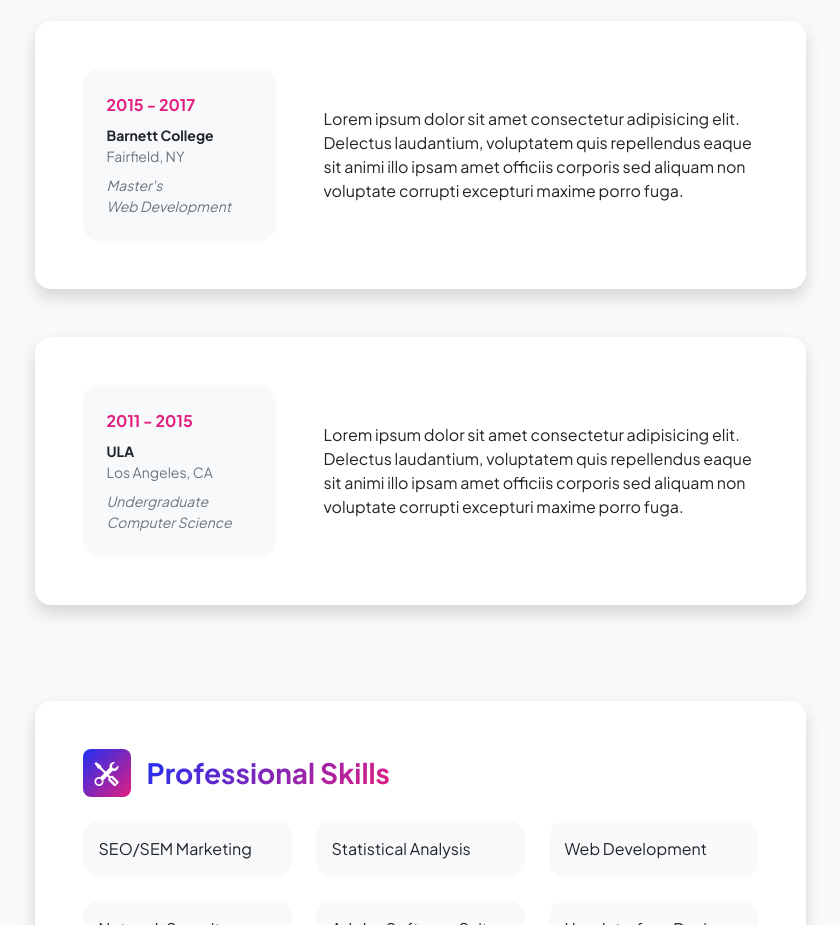
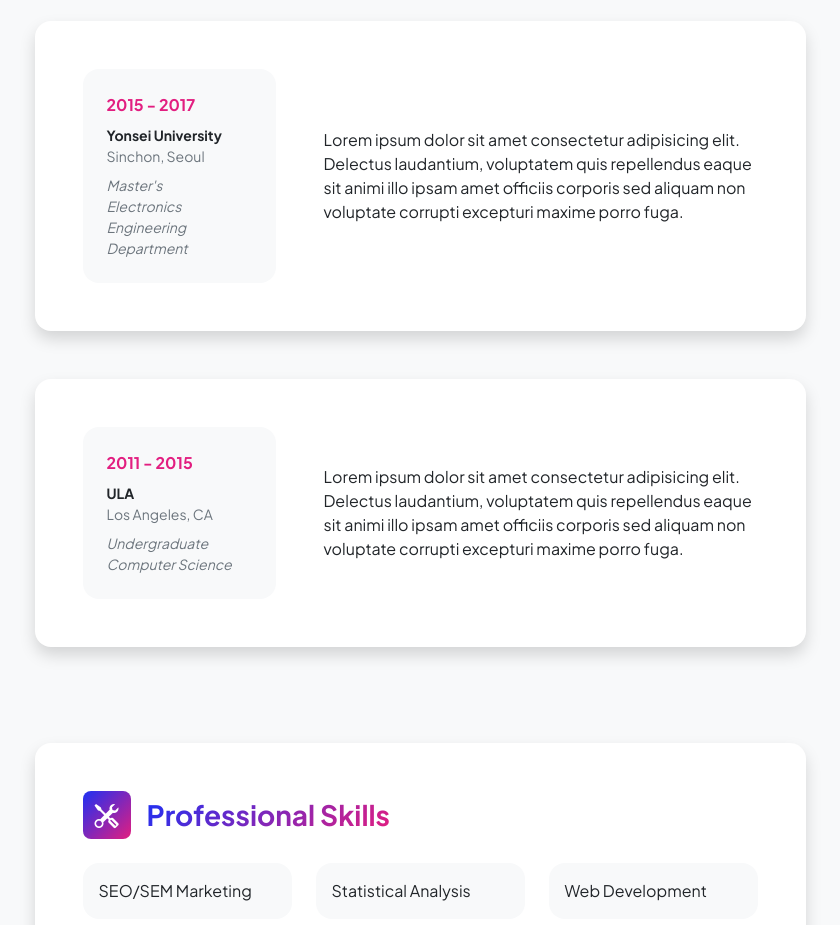
Before and after one commit to hyojoontop/hyojoontop.github.io, a plain HTML site: page resume.html in a window 1280 px wide. Shown: the part 944-1869 px from the top of the page, without its empty margins (220-1060 px from the left). Drawn offline with nearby package versions, Linux system fonts and the light colour scheme.

Commit message:
update education

```diff
--- a/resume.html
+++ b/resume.html
@@ -96,12 +96,12 @@
                                             <div class="bg-light p-4 rounded-4">
                                                 <div class="text-secondary fw-bolder mb-2">2015 - 2017</div>
                                                 <div class="mb-2">
-                                                    <div class="small fw-bolder">Barnett College</div>
-                                                    <div class="small text-muted">Fairfield, NY</div>
+                                                    <div class="small fw-bolder">Yonsei University</div>
+                                                    <div class="small text-muted">Sinchon, Seoul</div>
                                                 </div>
                                                 <div class="fst-italic">
                                                     <div class="small text-muted">Master's</div>
-                                                    <div class="small text-muted">Web Development</div>
+                                                    <div class="small text-muted">Electronics Engineering Department</div>
                                                 </div>
                                             </div>
                                         </div>
```
